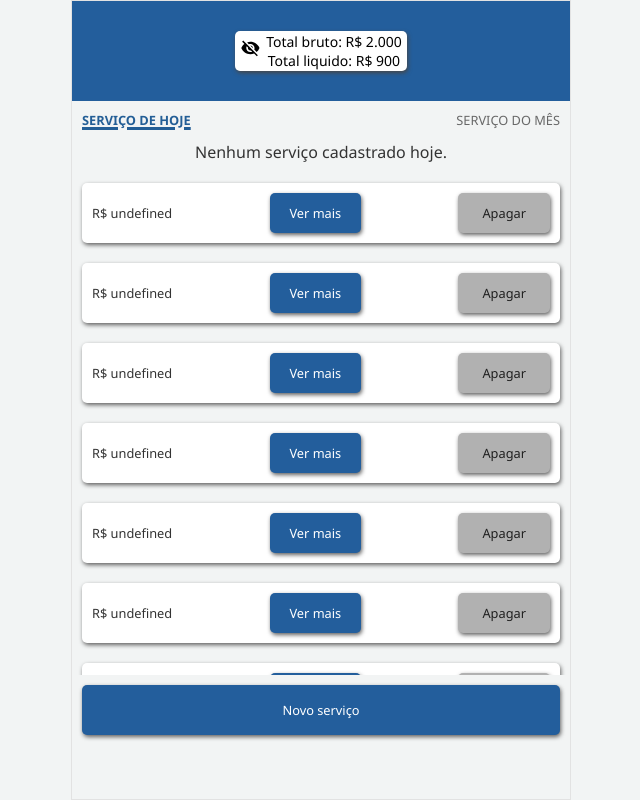
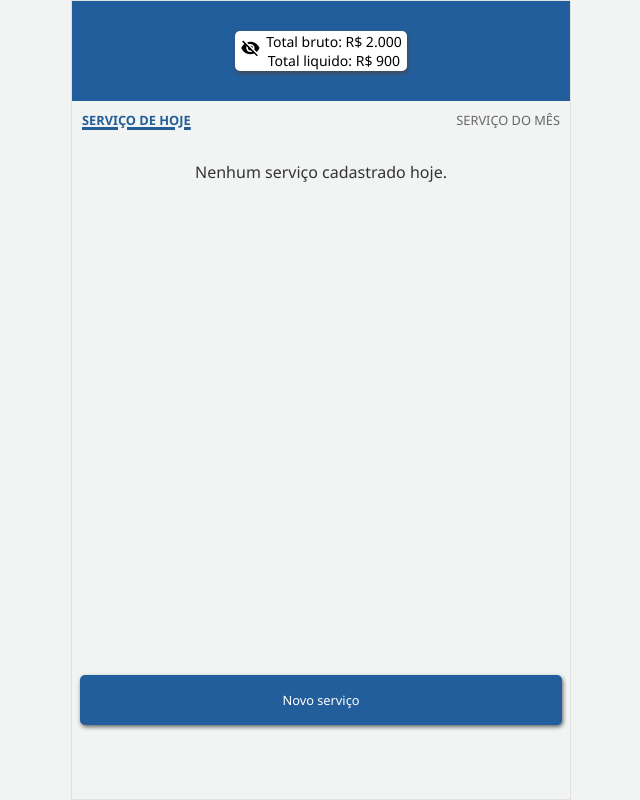
Before and after one commit to marceloguima/novo-cad-service, a React (Vite) app: page / in a window 1280 px wide. Shown: the whole page, without its empty margins (319-959 px from the left). Built offline with nearby package versions, Linux system fonts and the light colour scheme.

Commit message:
muda card serviço, agora com botões abaixo dos dados

```diff
--- a/src/components/Card-servico/index.jsx
+++ b/src/components/Card-servico/index.jsx
@@ -1,25 +1,27 @@
 import "./style.css";
 // import Botao from "../Botao";
-
-
 
 const CardServico = (props) => {
     return (
         <div className="card-servico">
             <div className="content">
                 <div className="dados">
-                    <h2>{props.descricao}</h2>
-                    <p>{props.valor}</p>
-                    <p>{props.data}</p>
+                    <div className="titulo-descricao">
+                        <h2>{props.descricao}</h2>
+                    </div>
+                    <p className="campo-valor"><span>Valor</span>{props.valor}</p>
                     <p>{props.modelo}</p>
                     <p>{props.placa}</p>
+                    <p>{props.data}</p>
                     <p>{props.vendedor}</p>
                 </div>
+            </div>
+            {props.obs}
+
+            <div className="butons-card-servico">
                 {props.btnMaisDetalhes}
                 {props.btnApagarServico}
-
             </div>
-            {props.obs}
         </div>
     );
 };
--- a/src/components/Card-servico/style.css
+++ b/src/components/Card-servico/style.css
@@ -16,15 +16,30 @@
     display: flex;
     justify-content: space-between;
     align-items: center;
-    /* gap: 10px; */
 }
 
 .content h2 {
-    font-size: 1rem;
+    font-size: .9rem;
 }
+
+.dados{
+    width: 100%;
+}
+
 
 .dados p {
     font-size: 0.8rem !important;
+}
+
+.campo-valor span{
+margin-right: 5px;
+font-weight: 700;
+}
+
+.titulo-descricao{
+    width: 100%;
+    display: flex;
+    justify-content: center;
 }
 
 /* campo do textarea da observação */
@@ -37,3 +52,10 @@
     border-radius: 5px;
     font-size: 0.8rem;
 }
+
+
+.butons-card-servico{
+    width: 100%;
+    display: flex;
+    justify-content: space-around;
+}
--- a/src/index.css
+++ b/src/index.css
@@ -23,4 +23,5 @@ body {
 
 main {
     width: 100%;
+    padding: 0 8px;
 }
--- a/src/routes/servicosDoDia/ServicosDoDia.jsx
+++ b/src/routes/servicosDoDia/ServicosDoDia.jsx
@@ -84,7 +84,7 @@ const ServicosDoDia = () => {
                             btnMaisDetalhes={
                                 <Botao
                                     classe="btn-card-serv"
-                                    children={"Ver mais"}
+                                    children={"Mais detalhes"}
                                 />
 
                             }
@@ -100,157 +100,7 @@ const ServicosDoDia = () => {
 
                     )}
 
-                      <CardServico
-                            descricao={objServico.descricao}
-                            valor={"R$ " + objServico.valor}
-                            btnMaisDetalhes={
-                                <Botao
-                                    classe="btn-card-serv"
-                                    children={"Ver mais"}
-                                />
 
-                            }
-                            btnApagarServico={
-                                <Botao
-                                    classe="btn-card-serv apagar"
-                                    children={"Apagar"}
-                                    onclick={poupUpApagar}
-                                />
-                            }
-                        />
-
-                          <CardServico
-                            descricao={objServico.descricao}
-                            valor={"R$ " + objServico.valor}
-                            btnMaisDetalhes={
-                                <Botao
-                                    classe="btn-card-serv"
-                                    children={"Ver mais"}
-                                />
-
-                            }
-                            btnApagarServico={
-                                <Botao
-                                    classe="btn-card-serv apagar"
-                                    children={"Apagar"}
-                                    onclick={poupUpApagar}
-                                />
-                            }
-                        />
-
-                          <CardServico
-                            descricao={objServico.descricao}
-                            valor={"R$ " + objServico.valor}
-                            btnMaisDetalhes={
-                                <Botao
-                                    classe="btn-card-serv"
-                                    children={"Ver mais"}
-                                />
-
-                            }
-                            btnApagarServico={
-                                <Botao
-                                    classe="btn-card-serv apagar"
-                                    children={"Apagar"}
-                                    onclick={poupUpApagar}
-                                />
-                            }
-                        />
-
-                          <CardServico
-                            descricao={objServico.descricao}
-                            valor={"R$ " + objServico.valor}
-                            btnMaisDetalhes={
-                                <Botao
-                                    classe="btn-card-serv"
-                                    children={"Ver mais"}
-                                />
-
-                            }
-                            btnApagarServico={
-                                <Botao
-                                    classe="btn-card-serv apagar"
-                                    children={"Apagar"}
-                                    onclick={poupUpApagar}
-                                />
-                            }
-                        />
-
-                          <CardServico
-                            descricao={objServico.descricao}
-                            valor={"R$ " + objServico.valor}
-                            btnMaisDetalhes={
-                                <Botao
-                                    classe="btn-card-serv"
-                                    children={"Ver mais"}
-                                />
-
-                            }
-                            btnApagarServico={
-                                <Botao
-                                    classe="btn-card-serv apagar"
-                                    children={"Apagar"}
-                                    onclick={poupUpApagar}
-                                />
-                            }
-                        />
-
-                          <CardServico
-                            descricao={objServico.descricao}
-                            valor={"R$ " + objServico.valor}
-                            btnMaisDetalhes={
-                                <Botao
-                                    classe="btn-card-serv"
-                                    children={"Ver mais"}
-                                />
-
-                            }
-                            btnApagarServico={
-                                <Botao
-                                    classe="btn-card-serv apagar"
-                                    children={"Apagar"}
-                                    onclick={poupUpApagar}
-                                />
-                            }
-                        />
-
-                          <CardServico
-                            descricao={objServico.descricao}
-                            valor={"R$ " + objServico.valor}
-                            btnMaisDetalhes={
-                                <Botao
-                                    classe="btn-card-serv"
-                                    children={"Ver mais"}
-                                />
-
-                            }
-                            btnApagarServico={
-                                <Botao
-                                    classe="btn-card-serv apagar"
-                                    children={"Apagar"}
-                                    onclick={poupUpApagar}
-                                />
-                            }
-                        />
-
-                          <CardServico
-                            descricao={objServico.descricao}
-                            valor={"R$ " + objServico.valor}
-                            btnMaisDetalhes={
-                                <Botao
-                                    classe="btn-card-serv"
-                                    children={"Ver mais"}
-                                />
-
-                            }
-                            btnApagarServico={
-                                <Botao
-                                    classe="btn-card-serv apagar"
-                                    children={"Apagar"}
-                                    onclick={poupUpApagar}
-                                />
-                            }
-                        />
                 </div>
 
                 <div className="buttons">
--- a/src/routes/servicosDoDia/servicosDoDia.css
+++ b/src/routes/servicosDoDia/servicosDoDia.css
@@ -4,6 +4,7 @@
 
 .services{
     height: 68vh;
+    padding: 30px 0;
 }
 
 .btn-card-serv {
@@ -11,7 +12,8 @@
     color: #ffffff;
     box-shadow: none !important;
     /* padding: 10px !important; */
-    width: 20%;
+    width: 40%;
+    max-width: 150px;
     box-shadow: 1px 2px 4px #616161 !important;
     display: flex;
     align-items: center;
@@ -20,7 +22,6 @@
 
 .apagar {
     background: #b1b1b1 !important;
-
     color: #202020;
     font-weight: 500;
 }
@@ -48,9 +49,10 @@
 .buttons{
     display: flex;
     justify-content: center;
+    padding: 0;
 }
 
 .novo-servico a{
     color: #ffffff;
-  padding: 12px 150px;
+  padding: 12px 36%;
 }
```
